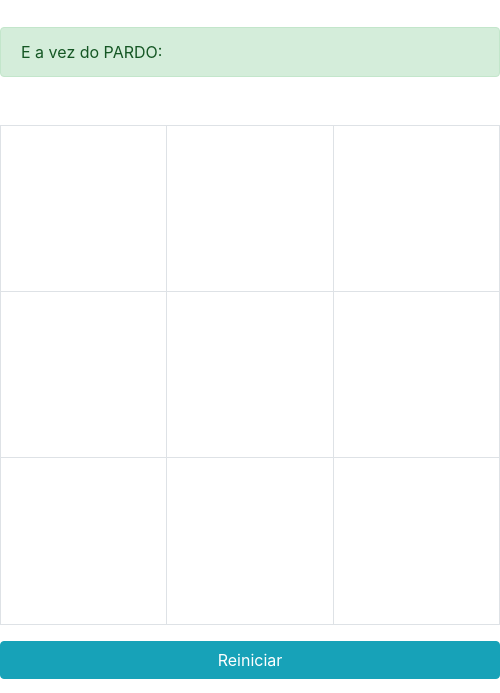
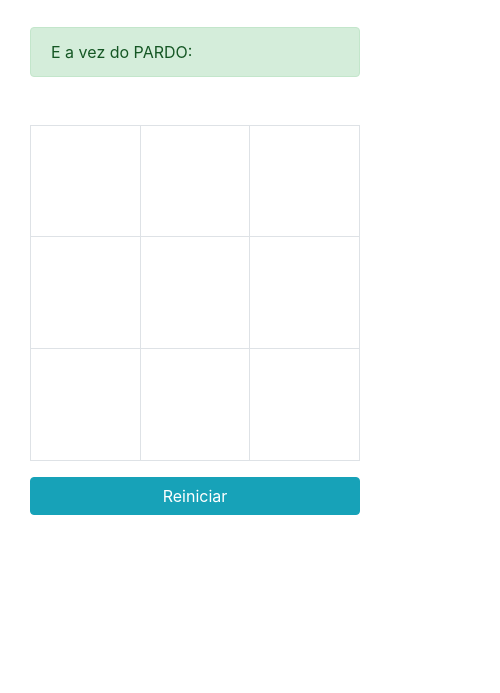
Before and after one commit to bmCavalcanti/jogo-da-velha, a plain HTML site: page index.html in a window 390 px wide. Both pictures are taken after a click on the button "Começar". Shown: the part 151-844 px from the top of the page, 500 px wide, since content can reach past the window. Drawn offline with nearby package versions, Linux system fonts and the light colour scheme.

Commit message:
Deixando responsivo

```diff
--- a/index.html
+++ b/index.html
@@ -22,10 +22,14 @@
             background-image: url(icon-3.png);
             background-size: 100%;
         }
+
+        td {
+            width: 30% !important;
+            padding-bottom: 30% !important;
+        }
     </style>
-    <div class="mx-auto mt-5 pt-5" style="width: 500px">
-
-        <div id="settings">
+    <div class="mx-auto mt-5 pt-5 container">
+        <div id="settings" class="col-12 col-lg-6 mx-auto">
             <h3>Escolham seus personagens</h3>
             <div class="form-group">
                 <label>Jogador 1</label>
@@ -62,10 +66,10 @@
             <button class="btn btn-info btn-block" id="start">Começar</button>
         </div>
 
-        <div id="game" style="display: none;">
+        <div id="game" class="col-12 col-lg-6 mx-auto" style="display: none;">
             <h3>JOGO DA VELHA 🧓</h3>
             <div class="alert alert-success mt-5" id="message" style="display: none;"></div>
-            <table class="table table-bordered mt-5 pt-5 mx-auto" style="height: 500px;">
+            <table class="table table-bordered mt-5 pt-5 mx-auto">
                 <tr>
                     <td id="1"></td>
                     <td id="2"></td>
```
